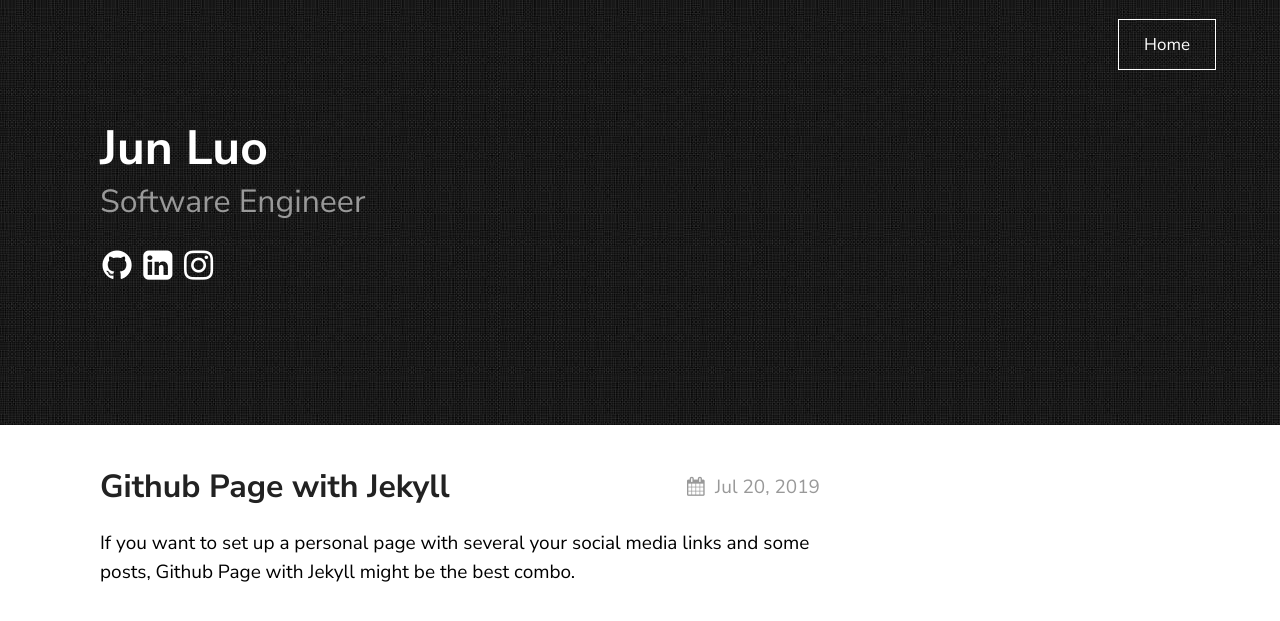
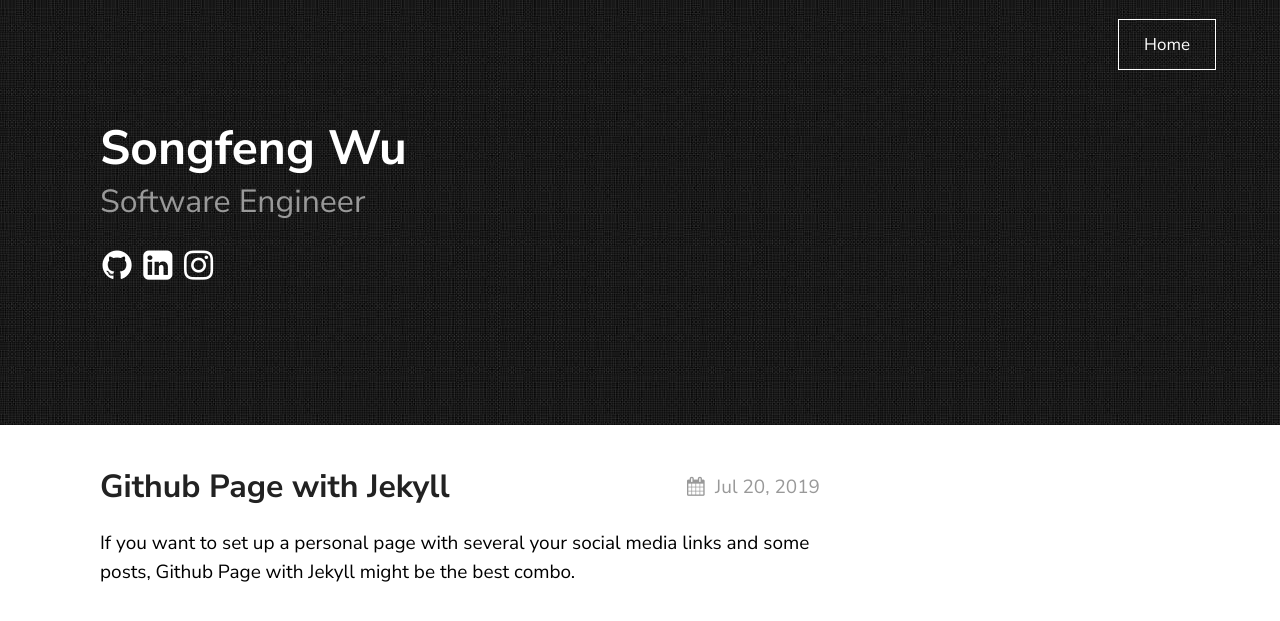
Before and after one commit to sfwu/sfwu.github.io, a Jekyll site: the page built from index.md, in a window 1280 px wide. Shown: the top 621 px of the page. Built offline with Jekyll 4.4.1, drawn with Linux system fonts in a browser that asks for light colours.

Commit message:
Update _config.yml

```diff
--- a/_config.yml
+++ b/_config.yml
@@ -1,6 +1,6 @@
-title: Jun Luo
-author: luoos
-email: luojunmoo@gmail.com
+title: Songfeng Wu
+author: sfwu
+email: sfwu120@gmail.com
 description: > # this means to ignore newlines until "show_exerpts:"
   Write an awesome description for your new site here. You can edit this
   line in _config.yml. It will appear in your document head meta (for
@@ -24,13 +24,13 @@ texture:
   # generate social links in footer
 
 personal:
-  title: Jun Luo
+  title: Songfeng Wu
   tagline: Software Engineer
 
   social_links:
-    instagram:  _luojl
-    github:  luoos
-    linkedIn: in/jun-luo-10195511b/
+    instagram:
+    github: sfwu
+    linkedIn: in/songfeng-wu-00a326153/
 
 
 # If you want to link only specific pages in your header, uncomment
```
